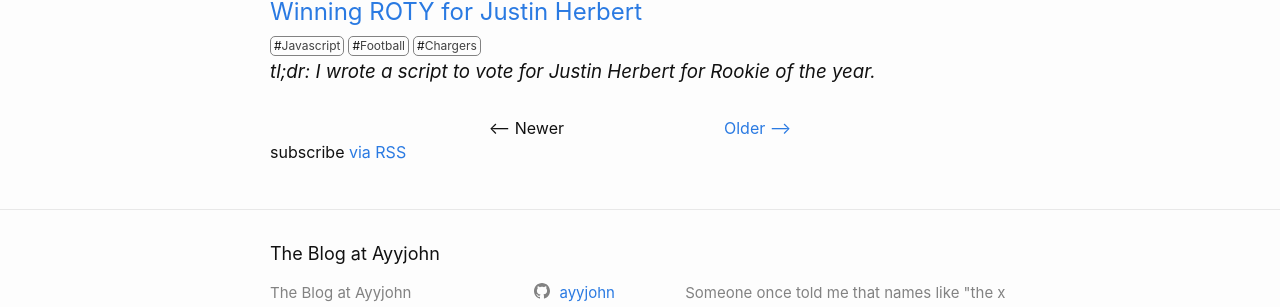
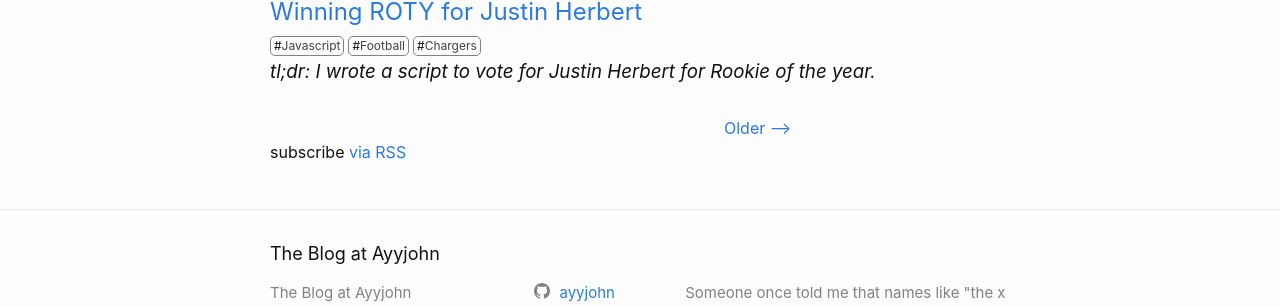
Before and after one commit to ayyjohn/ayyjohn.github.io, a Jekyll site: the page built from index.html, in a window 1280 px wide. Shown: the part 961-1268 px from the top of the page. Built offline with Jekyll 4.4.1, drawn with Linux system fonts in a browser that asks for light colours; the list of posts is cut into pages by our own code.

Commit message:
hide next and previous links when none available

```diff
--- a/_layouts/home.html
+++ b/_layouts/home.html
@@ -40,12 +40,12 @@ layout: default
         &#60;-- Newer
       </a>
     {% else %}
-      <span class="previous">&#60;-- Newer</span>
+      <span class="previous previous-hidden">&#60;-- Newer</span>
     {% endif %}
     {% if paginator.next_page %}
       <a href="{{ paginator.next_page_path }}" class="next">Older --&#62;</a>
     {% else %}
-      <span class="next ">Older --&#62;</span>
+      <span class="next next-hidden">Older --&#62;</span>
     {% endif %}
   </div>
   {%- endif -%}
--- a/_sass/minima/_layout.scss
+++ b/_sass/minima/_layout.scss
@@ -185,8 +185,16 @@
   margin-right: 5em;
 }
 
+.previous-hidden {
+  visibility: hidden;
+}
+
 .next {
   margin-left: 5em;
+}
+
+.next-hidden {
+  visibility: hidden;
 }
 
 
```
